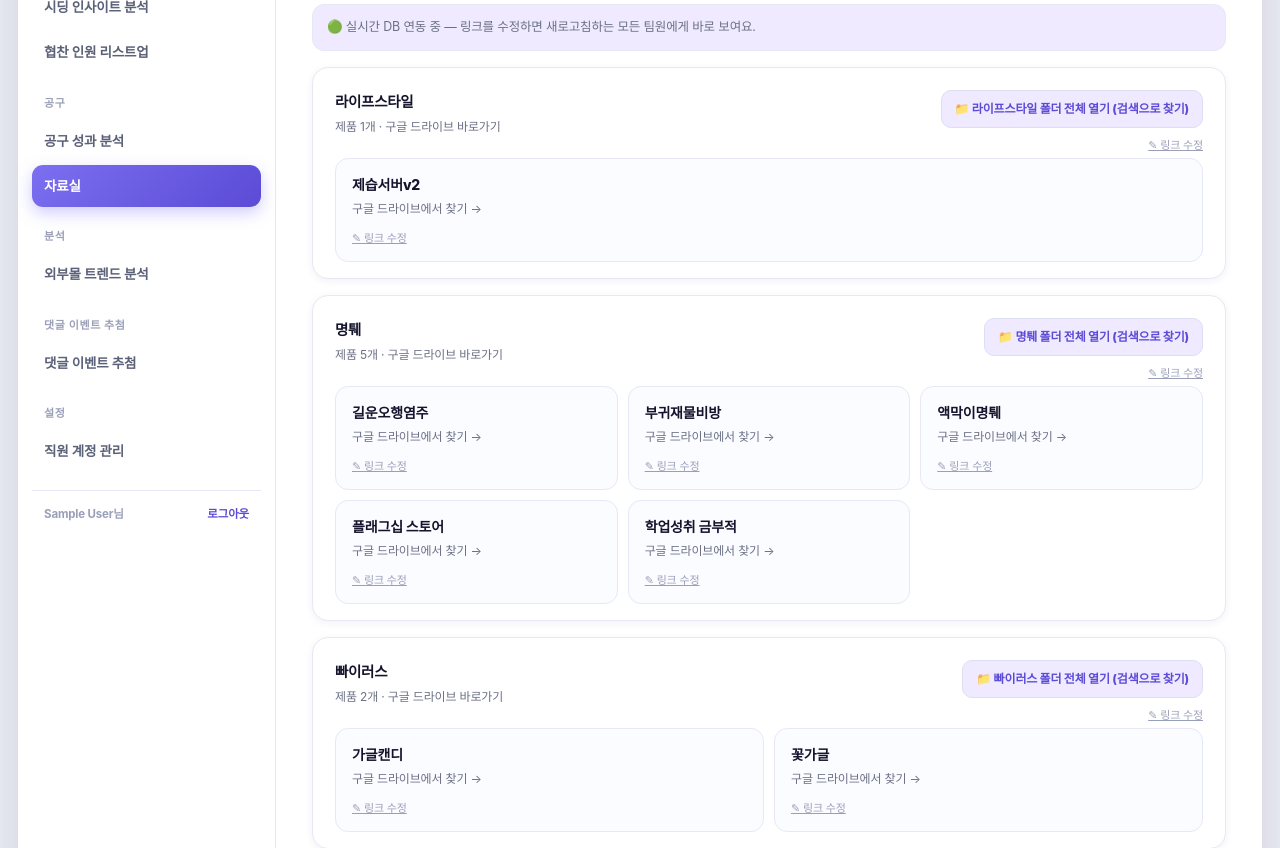
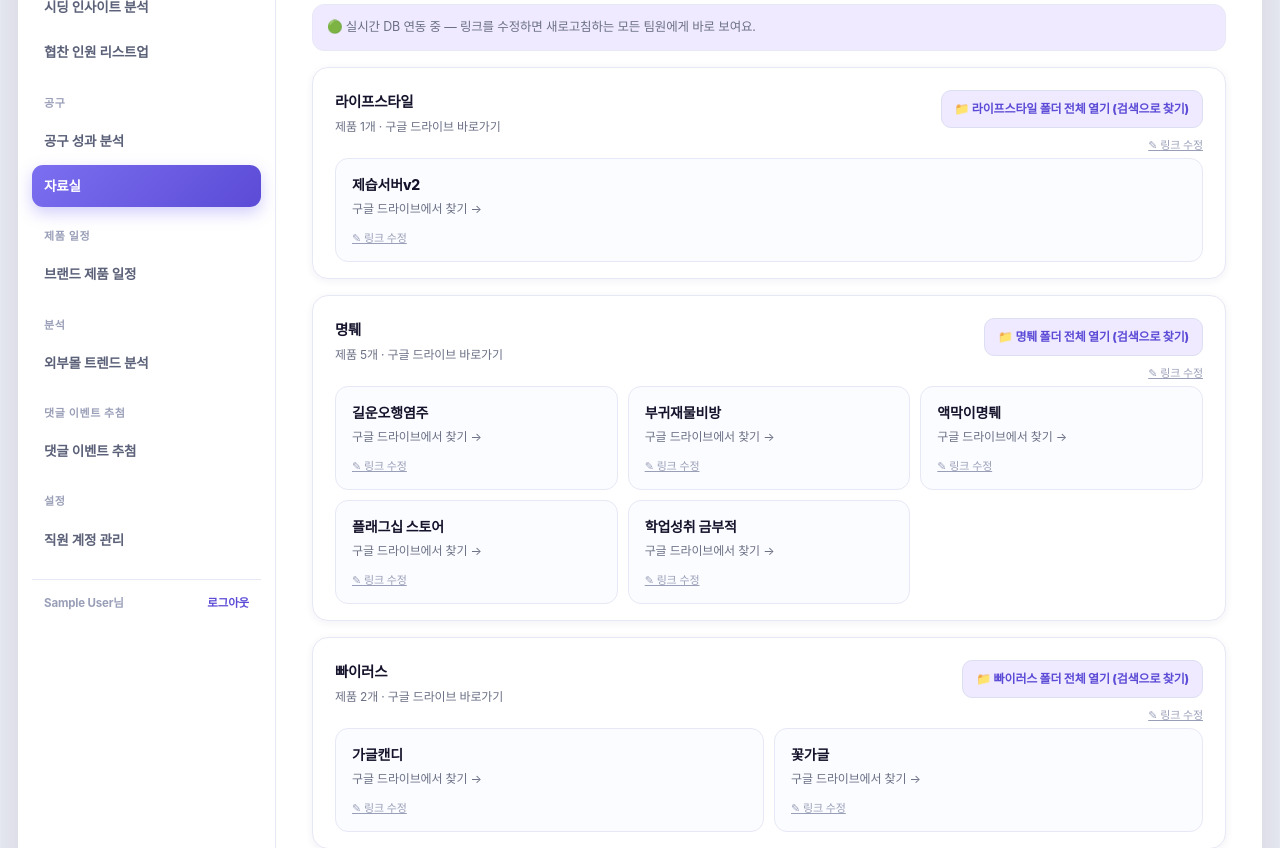
Before and after one commit to on960608/celdylab-webapp, a Flask app: page /archive in a window 1280 px wide. Shown: the part 185-1033 px from the top of the page. Run offline with Flask 3, Linux system fonts and the light colour scheme; the visitor is signed in with stand-in values (Sample User, id 1); data comes from the database, SQL or seed files in the repository; some web fonts are replaced.

Commit message:
사이드바에 브랜드 제품 일정 메뉴 추가 (base.html)

```diff
--- a/celdylab-webapp/templates/base.html
+++ b/celdylab-webapp/templates/base.html
@@ -25,6 +25,11 @@
     <nav class="nav-group">
       <a class="nav-link {{ 'active' if request.endpoint == 'gongu.index' else '' }}" href="{{ url_for('gongu.index') }}">공구 성과 분석</a>
       <a class="nav-link {{ 'active' if request.endpoint == 'archive' else '' }}" href="{{ url_for('archive') }}">자료실</a>
+    </nav>
+
+    <div class="nav-label">제품 일정</div>
+    <nav class="nav-group">
+      <a class="nav-link {{ 'active' if request.endpoint == 'schedule.index' else '' }}" href="{{ url_for('schedule.index') }}">브랜드 제품 일정</a>
     </nav>
 
     <div class="nav-label">분석</div>
```
